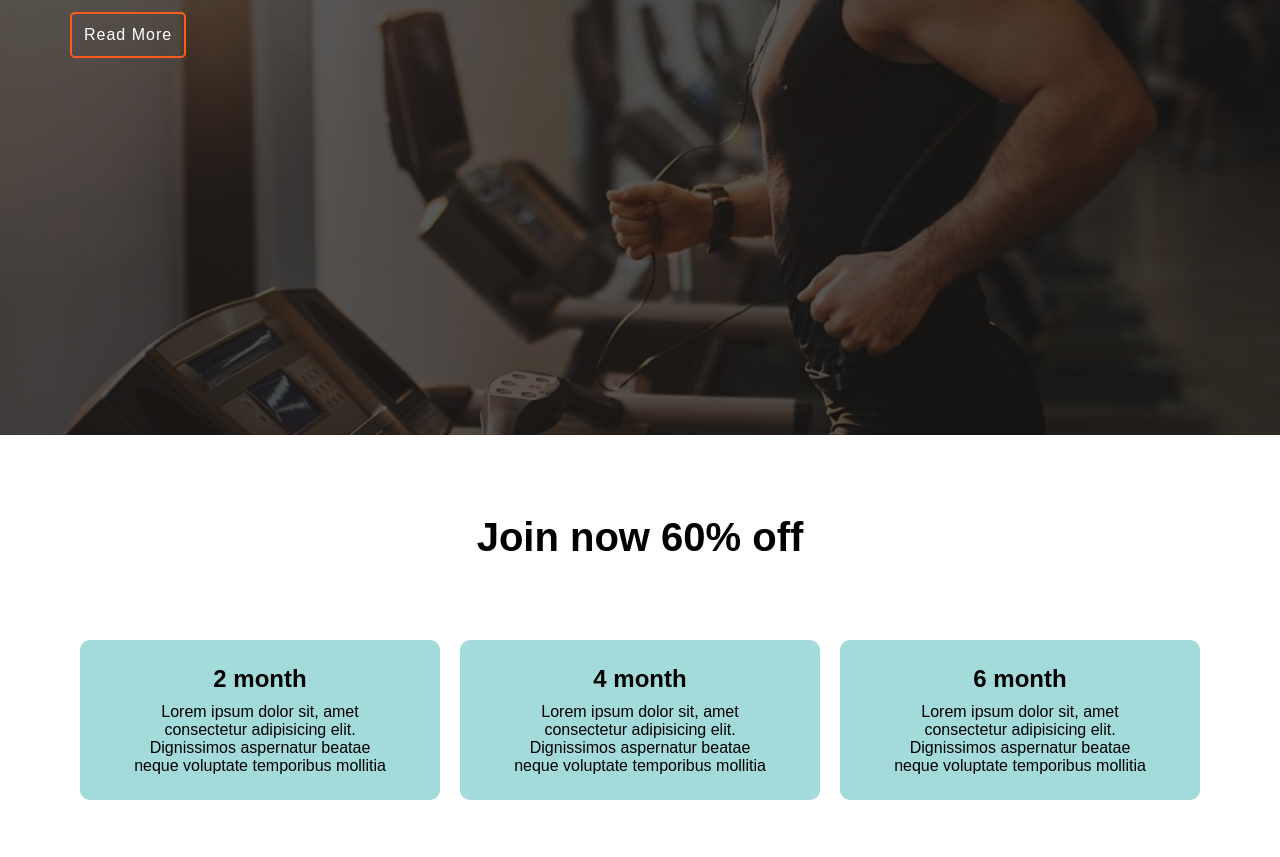
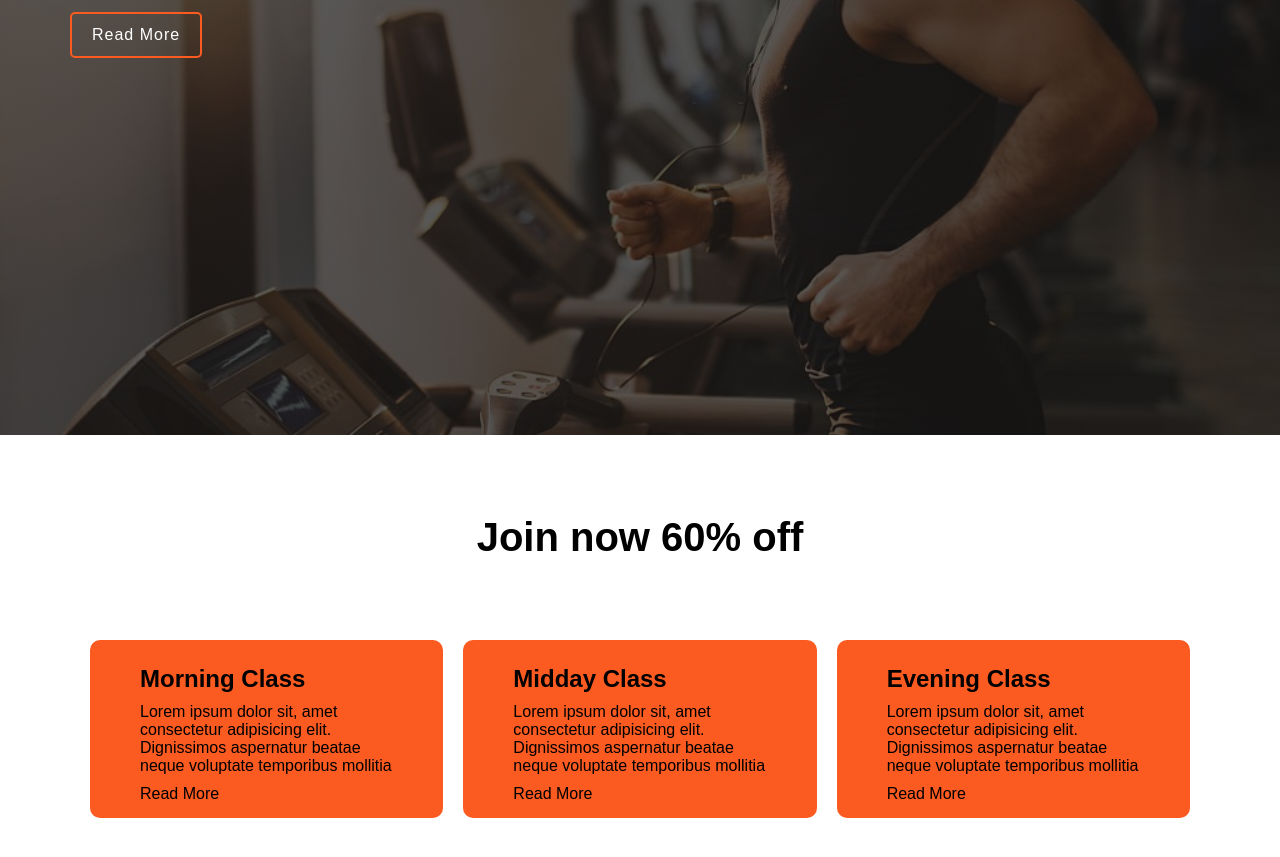
Before and after one commit to TFMahabub/prectice, a plain HTML site: page index.html in a window 1280 px wide. Shown: the part 365-1222 px from the top of the page. Drawn offline with Linux system fonts and the light colour scheme.

Commit message:
4th commit

```diff
--- a/index.html
+++ b/index.html
@@ -21,16 +21,19 @@
       <h1>Join now 60% off</h1>
       <div class="box">
         <div class="box-size">
-          <h2>2 month</h2>
+          <h2>Morning Class</h2>
           <p>Lorem ipsum dolor sit, amet consectetur adipisicing elit. Dignissimos aspernatur beatae neque voluptate temporibus mollitia</p>
+          <a href="#">Read More</a>
         </div>
         <div class="box-size">
-          <h2>4 month</h2>
+          <h2>Midday Class</h2>
           <p>Lorem ipsum dolor sit, amet consectetur adipisicing elit. Dignissimos aspernatur beatae neque voluptate temporibus mollitia</p>
+          <a href="#">Read More</a>
         </div>
         <div class="box-size">
-          <h2>6 month</h2>
+          <h2>Evening Class</h2>
           <p>Lorem ipsum dolor sit, amet consectetur adipisicing elit. Dignissimos aspernatur beatae neque voluptate temporibus mollitia</p>
+          <a href="#">Read More</a>
         </div>
       </div>
   </section>
--- a/style.css
+++ b/style.css
@@ -24,15 +24,15 @@
 #top-section div h1 span{
   color: #FB5B21;
 }
-#top-section div p{
+#top-section >div >p{
   color: #fff;
   font-weight: 200;
-  letter-spacing: 1.5px;
+  letter-spacing: 1px;
   margin: 10px 0;
 }
 #top-section div a{
   margin: 5px 0;
-  padding: 12px 12px;
+  padding: 12px 20px;
   border-radius: 5px;
   color: #fff;
   border: 2px solid #FB5B21;
@@ -49,15 +49,15 @@
   font-size: 40px;
 }
 #section-2 .box{
-  margin: 80px 70Px;
+  margin: 80px 80Px;
   display: flex;
   justify-content: space-between;
 }
 #section-2 .box-size{
-  text-align: center;
+  text-align: left;
   border-radius: 10px;
   padding: 15px 50px;
-  background-color: rgb(163, 218, 218);
+  background-color: #FB5B21;
   margin: 0 10px;
 }
 .box-size h2{
@@ -67,4 +67,11 @@
   font-weight: 400;
   margin: 10px 0;
 }
+.box-size a{
+  text-decoration: none;
+  color: rgb(0, 0, 0);
+}
+.box-size a:hover{
+  color: rgb(92, 92, 92);
+}
 /* --------------------section-3-------------------- */
```
